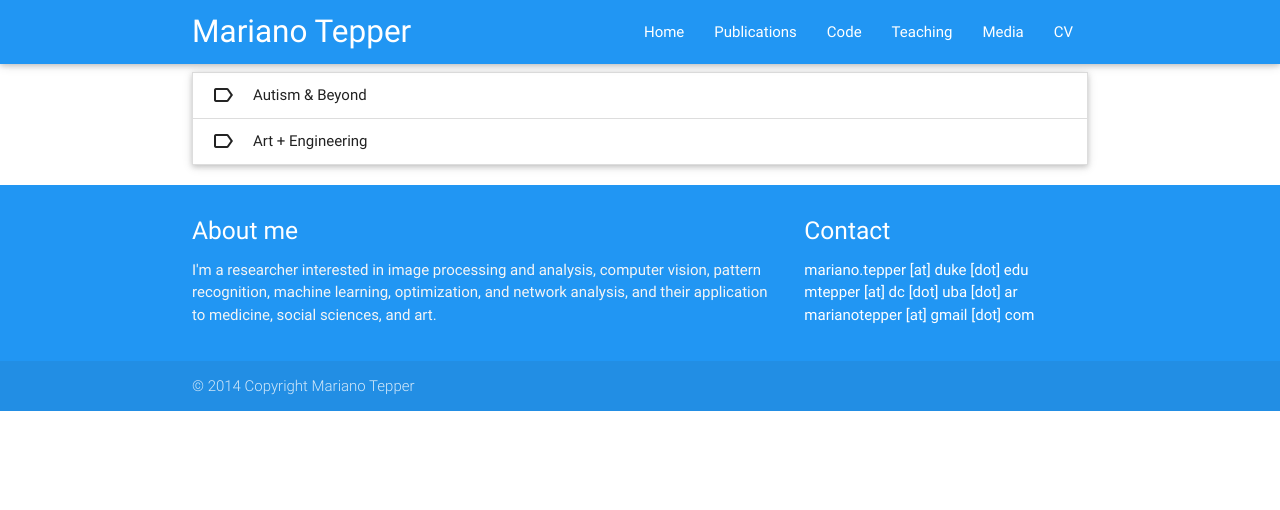
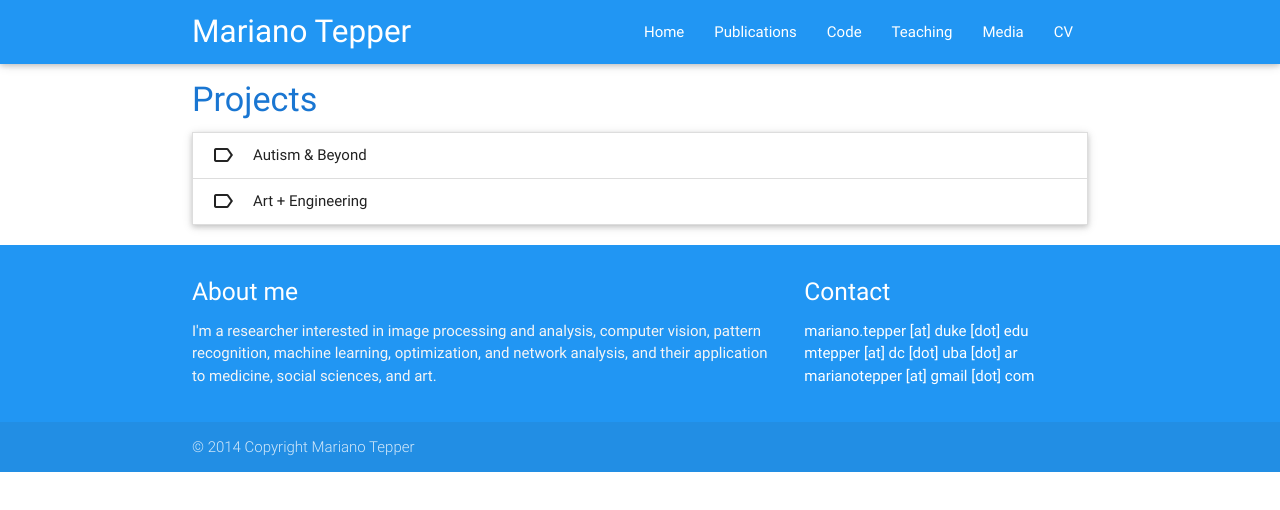
Before and after one commit to marianotepper/marianotepper.github.io, a plain HTML site: page projects/projects.html in a window 1280 px wide. Drawn offline with nearby package versions, Linux system fonts and the light colour scheme; some packages are replaced by stand-ins of ours.

Commit message:
Added title

```diff
--- a/projects/projects.html
+++ b/projects/projects.html
@@ -61,6 +61,8 @@
 
 <!-- Page content starts here -->
 <div class="container">
+    <h4 class="blue-text text-darken-2">Projects</h4>
+
     <ul class="collapsible" data-collapsible="accordion">
       <li>
         <div class="collapsible-header"><i class="material-icons">label_outline</i>Autism & Beyond</div>
```
